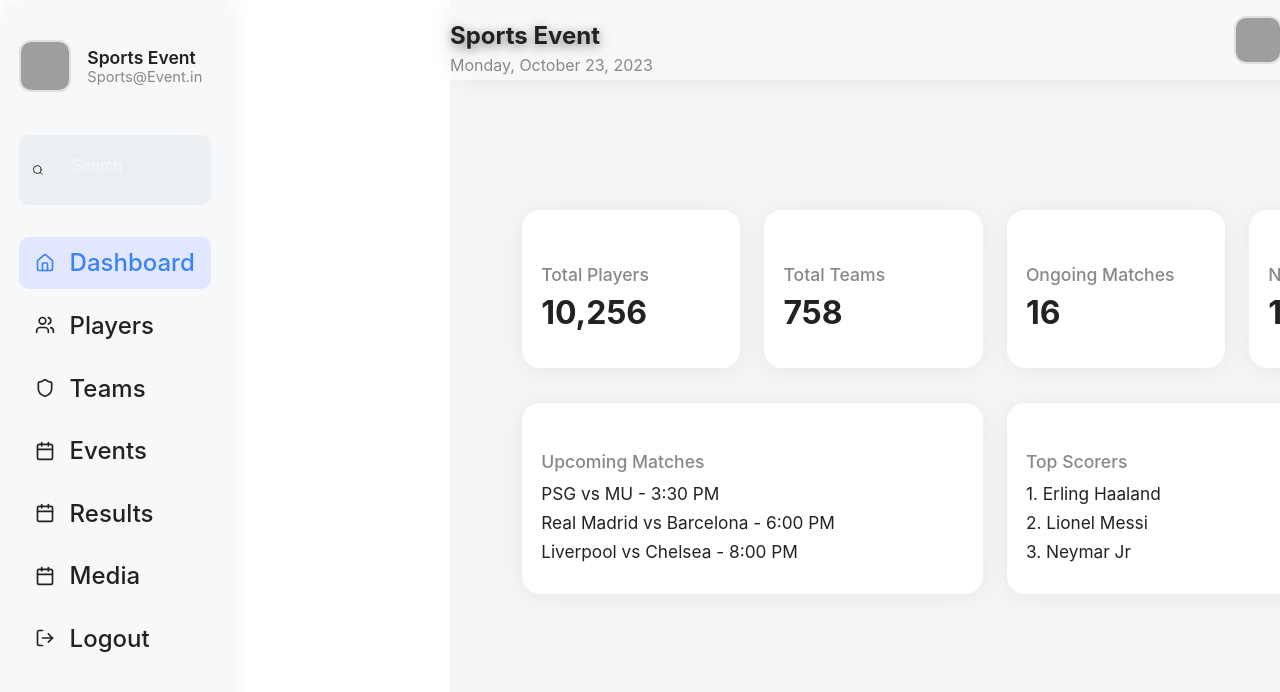
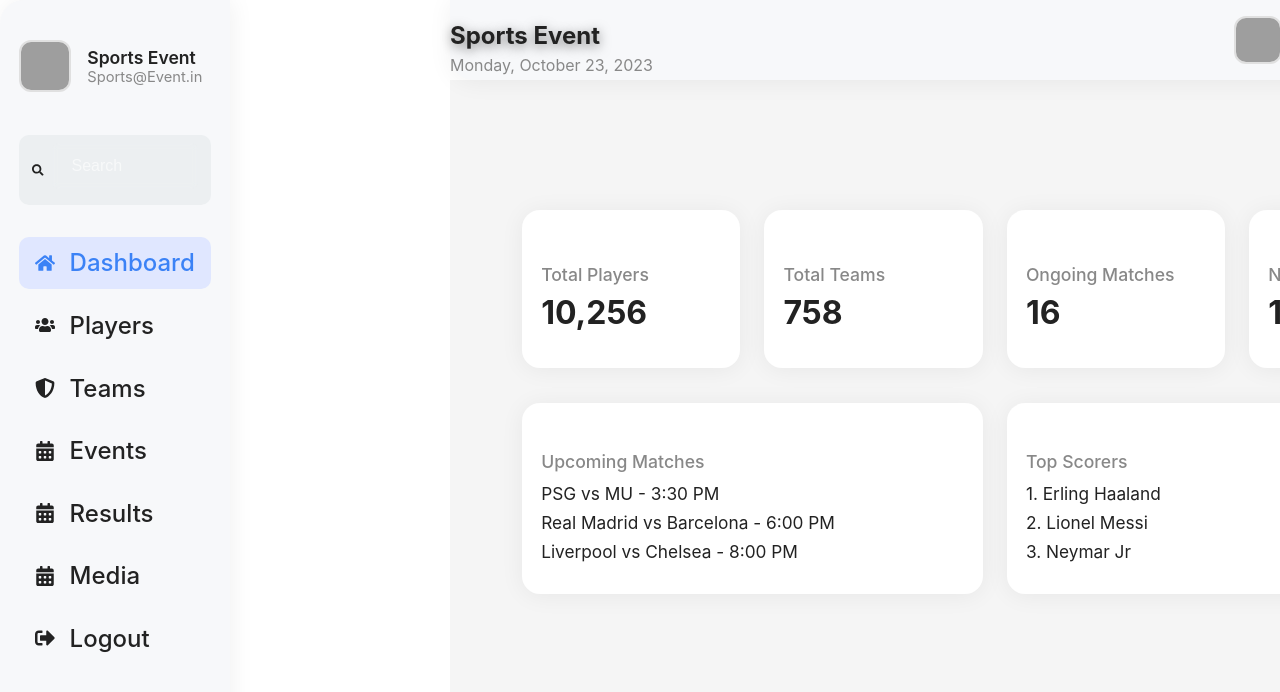
Before and after one commit to Mrashokkumawat6641/sports-event-frontend, a React (Create React App) app: page /admin/dashboard in a window 1280 px wide. Shown: the top 692 px of the page. Built offline with nearby package versions, Linux system fonts and the light colour scheme; no server answers; sample sign-in values are in the browser's storage; grey boxes are pictures that could not be loaded.

Commit message:
new changes

```diff
--- a/src/admin/games/GameList/GameList.tsx
+++ b/src/admin/games/GameList/GameList.tsx
@@ -1,6 +1,6 @@
 /** @format */
 
-import React from "react";
+import * as React from "react";
 import styles from "./GameList.module.scss";
 
 const GameList = () => {
--- a/src/admin/layout/AdminSlidebar/AdminSidebar.tsx
+++ b/src/admin/layout/AdminSlidebar/AdminSidebar.tsx
@@ -3,7 +3,14 @@
 import React from "react";
 import { NavLink } from "react-router-dom";
 import styles from "./AdminSidebar.module.scss";
-import { Home, Users, Shield, Calendar, LogOut, Search } from "lucide-react";
+import {
+  FaSearch,
+  FaHome,
+  FaUsers,
+  FaShieldAlt,
+  FaCalendarAlt,
+  FaSignOutAlt,
+} from "react-icons/fa";
 
 const AdminSidebar = () => {
   return (
@@ -20,7 +27,7 @@ const AdminSidebar = () => {
         </div>
       </div>
       <div className={styles.searchBox}>
-        <Search size={18} />
+        <FaSearch size={18} />
         <input type="text" placeholder="Search" />
       </div>
       <nav className={styles.nav}>
@@ -29,28 +36,28 @@ const AdminSidebar = () => {
           className={({ isActive }) => (isActive ? styles.active : "")}
         >
           {" "}
-          <Home size={20} /> Dashboard{" "}
+          <FaHome size={20} /> Dashboard{" "}
         </NavLink>
         <NavLink
           to="/admin/players"
           className={({ isActive }) => (isActive ? styles.active : "")}
         >
           {" "}
-          <Users size={20} /> Players{" "}
+          <FaUsers size={20} /> Players{" "}
         </NavLink>
         <NavLink
           to="/admin/teams"
           className={({ isActive }) => (isActive ? styles.active : "")}
         >
           {" "}
-          <Shield size={20} /> Teams{" "}
+          <FaShieldAlt size={20} /> Teams{" "}
         </NavLink>
         <NavLink
           to="/admin/events"
           className={({ isActive }) => (isActive ? styles.active : "")}
         >
           {" "}
-          <Calendar size={20} /> Events{" "}
+          <FaCalendarAlt size={20} /> Events{" "}
         </NavLink>
 
         <NavLink
@@ -58,7 +65,7 @@ const AdminSidebar = () => {
           className={({ isActive }) => (isActive ? styles.active : "")}
         >
           {" "}
-          <Calendar size={20} /> Results{" "}
+          <FaCalendarAlt size={20} /> Results{" "}
         </NavLink>
 
         <NavLink
@@ -66,11 +73,11 @@ const AdminSidebar = () => {
           className={({ isActive }) => (isActive ? styles.active : "")}
         >
           {" "}
-          <Calendar size={20} /> Media{" "}
+          <FaCalendarAlt size={20} /> Media{" "}
         </NavLink>
         <NavLink to="/admin/logout">
           {" "}
-          <LogOut size={20} /> Logout{" "}
+          <FaSignOutAlt size={20} /> Logout{" "}
         </NavLink>
       </nav>
     </aside>
```
Also changed, not shown: package.json (+4 -4 lines), vite.config.ts (added, +15 -0 lines), 2 other files (tests, documents, lock files or other folders).
